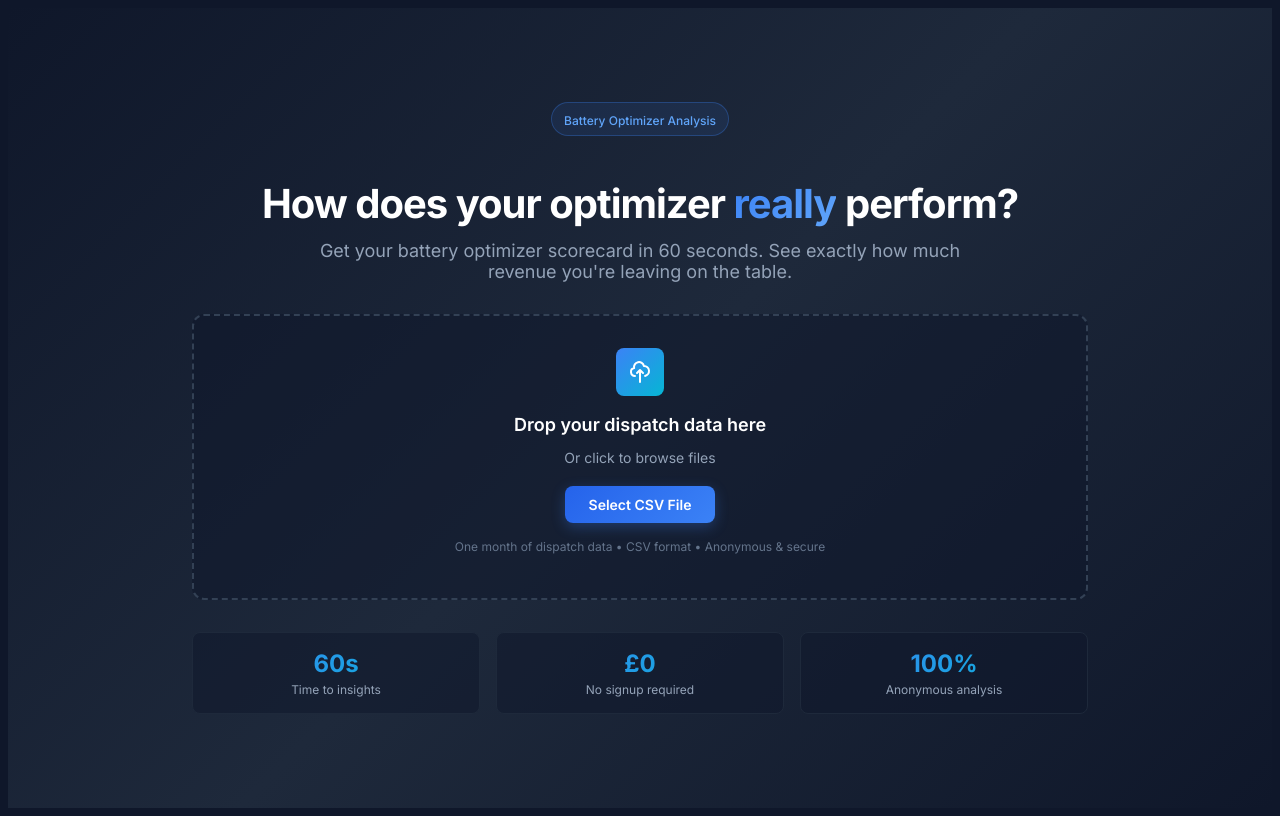
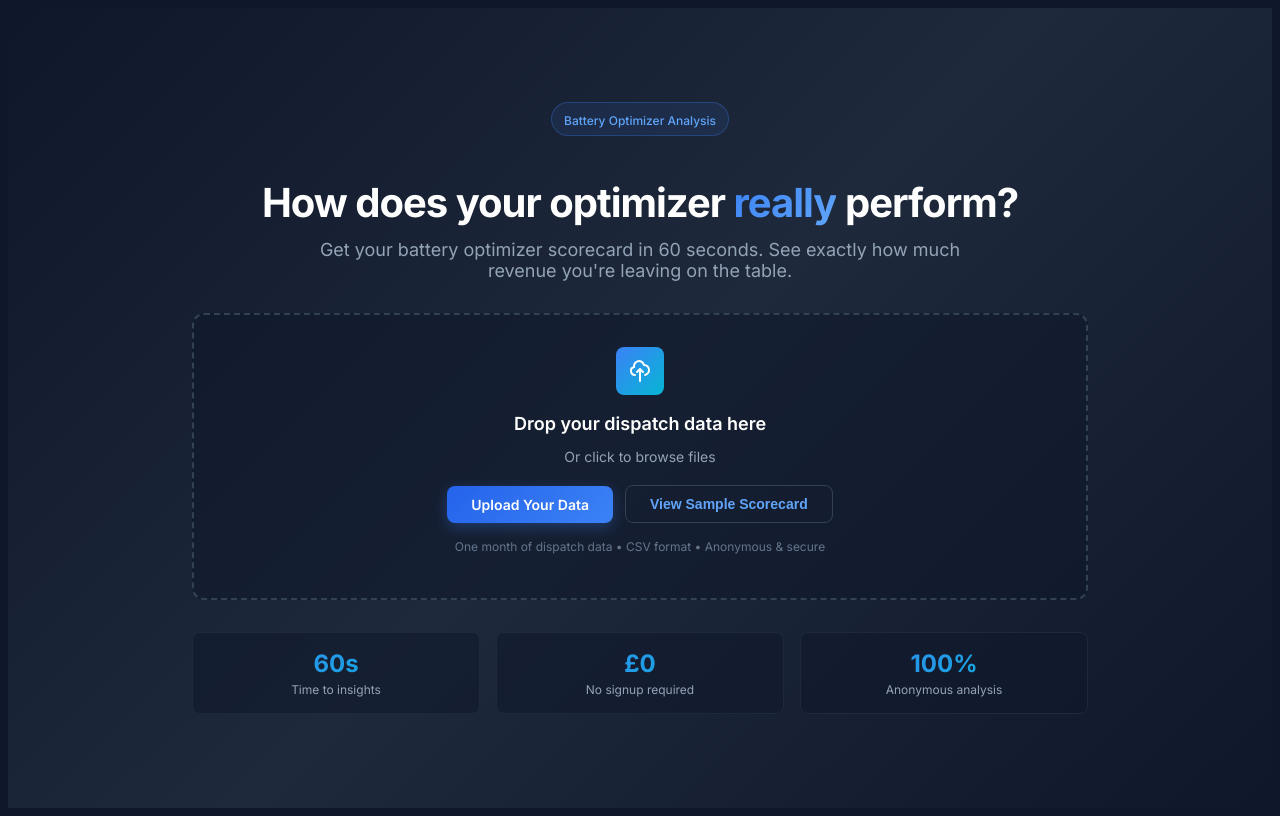
Before and after one commit to ayotestsinprod/e-optimizer-scorecard, a Next.js app: page / in a window 1280 px wide. Built offline with nearby package versions, Linux system fonts and the light colour scheme.

Commit message:
Add 'View Sample Scorecard' button + sample data banner

```diff
--- a/app/page.tsx
+++ b/app/page.tsx
@@ -192,6 +192,7 @@ export default function Home() {
                 accept=".csv"
                 onChange={handleFileSelect}
               />
+              <div style={{ display: 'flex', gap: '12px', alignItems: 'center', justifyContent: 'center', flexWrap: 'wrap' }}>
                 <label
                   htmlFor="file-upload"
                   style={{
@@ -215,8 +216,35 @@ export default function Home() {
                     e.currentTarget.style.boxShadow = '0 4px 14px rgba(59, 130, 246, 0.3)';
                   }}
                 >
-                Select CSV File
+                  Upload Your Data
                 </label>
+
+                <button
+                  onClick={() => router.push('/scorecard')}
+                  style={{
+                    display: 'inline-block',
+                    padding: '10px 24px',
+                    fontSize: '14px',
+                    color: '#60a5fa',
+                    fontWeight: 600,
+                    borderRadius: '8px',
+                    cursor: 'pointer',
+                    transition: 'all 0.2s',
+                    background: 'transparent',
+                    border: '1px solid #334155',
+                  }}
+                  onMouseEnter={(e) => {
+                    e.currentTarget.style.borderColor = '#60a5fa';
+                    e.currentTarget.style.backgroundColor = 'rgba(96, 165, 250, 0.05)';
+                  }}
+                  onMouseLeave={(e) => {
+                    e.currentTarget.style.borderColor = '#334155';
+                    e.currentTarget.style.backgroundColor = 'transparent';
+                  }}
+                >
+                  View Sample Scorecard
+                </button>
+              </div>
 
               <p style={{ fontSize: '12px', marginTop: '16px', color: '#64748b' }}>
                 One month of dispatch data • CSV format • Anonymous & secure
--- a/app/scorecard/page.tsx
+++ b/app/scorecard/page.tsx
@@ -46,6 +46,22 @@ export default function Scorecard() {
       }}
     >
       <div className="max-w-6xl mx-auto">
+        {/* Sample Banner */}
+        <div
+          style={{
+            marginBottom: '24px',
+            padding: '12px 16px',
+            borderRadius: '12px',
+            background: 'linear-gradient(90deg, rgba(59, 130, 246, 0.1) 0%, rgba(6, 182, 212, 0.1) 100%)',
+            border: '1px solid rgba(59, 130, 246, 0.3)',
+            textAlign: 'center',
+          }}
+        >
+          <p style={{ color: '#60a5fa', fontSize: '14px', fontWeight: 500 }}>
+            📊 Sample Scorecard — Upload your data to see your actual performance
+          </p>
+        </div>
+
         {/* Header */}
         <div className="mb-12">
           <div
```
Lines whose indentation alone changed are shown as unchanged.
